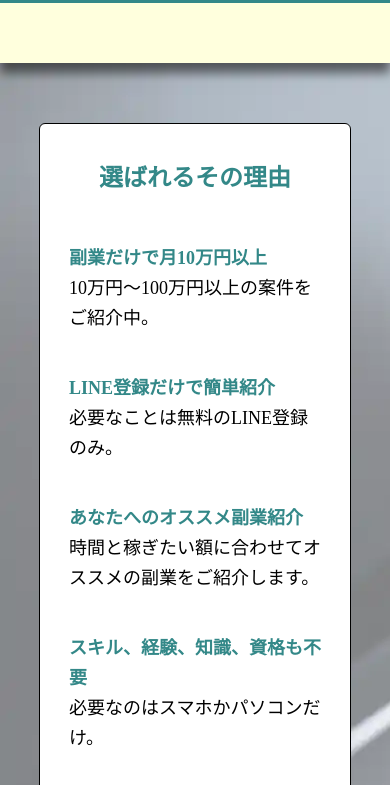
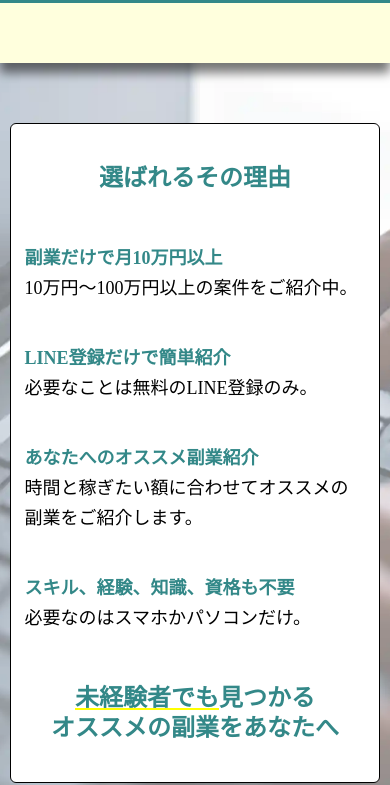
Before and after one commit to kkhr1341/tpl-lp6, a plain HTML site: page dev6/index.html in a window 390 px wide. Shown: the part 999-1784 px from the top of the page. Drawn offline with nearby package versions, Linux system fonts and the light colour scheme.

Commit message:
no message

```diff
--- a/dev6/assets/css/style.css
+++ b/dev6/assets/css/style.css
@@ -205,12 +205,16 @@ h1 {
   background-color: #4a4;
   padding: 10rem 0;
   background-image: url(../img/4066191_s.webp);
+  background-position: center;
+  background-size: cover;
+  background-repeat: no-repeat;
 }
 .cl_sec04 > div {
   box-sizing: border-box;
   width: 80%;
   background: #fff;
   margin: auto;
+  max-width: 1024px;
   border-radius: 1rem;
   padding: 5rem 10rem;
   line-height: 5rem;
@@ -249,6 +253,7 @@ h1 {
   width: 80%;
   background: #fff;
   margin: auto;
+  max-width: 1024px;
   border-radius: 1rem;
   padding: 5rem 10rem;
   line-height: 5rem;
@@ -436,10 +441,12 @@ h1 {
     padding-top: 5rem;
   }
   .cl_sec04 > div {
-    padding: 10% calc(-10px + 10%);
+    padding: 10% calc(-150px + 42%);
+    width: 95%;
   }
   .cl_sec05 > div {
-    padding: 10% calc(-10px + 10%);
+    padding: 10% calc(-150px + 42%);
+    width: 95%;
   }
   .cl_sec05 > div li {
     list-style: none;
```
